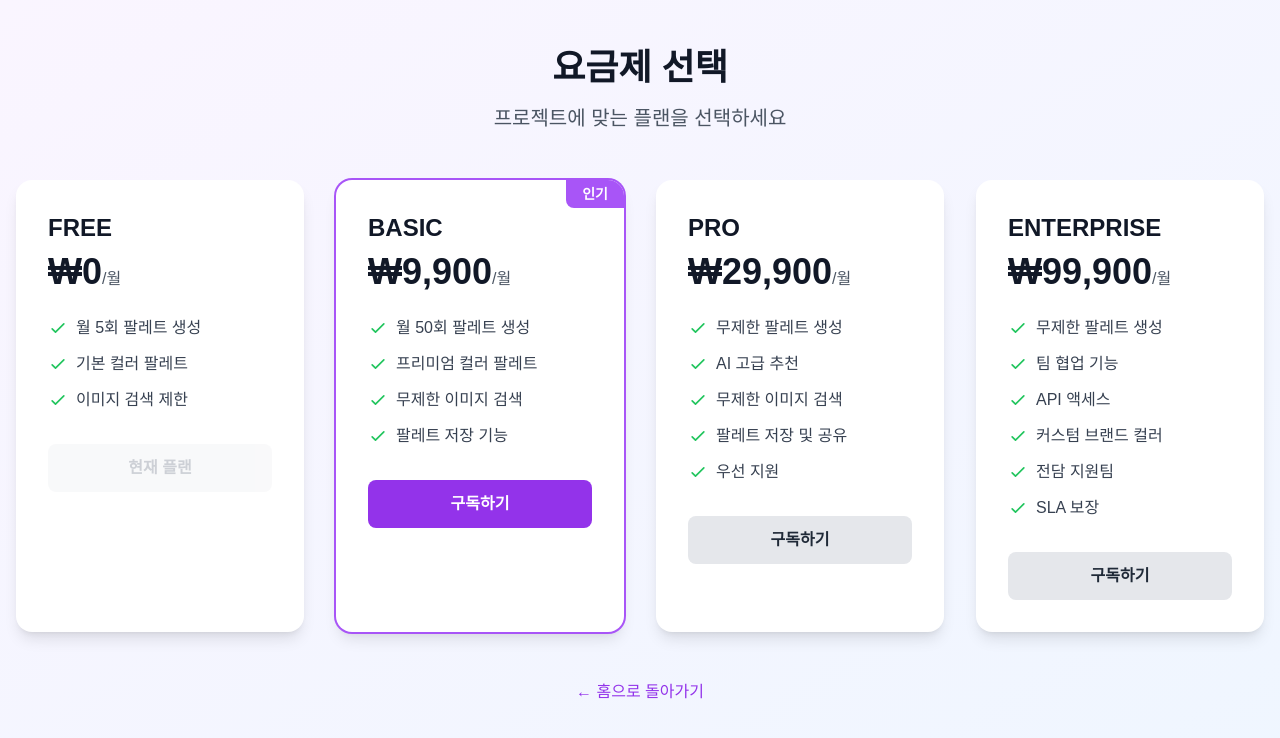
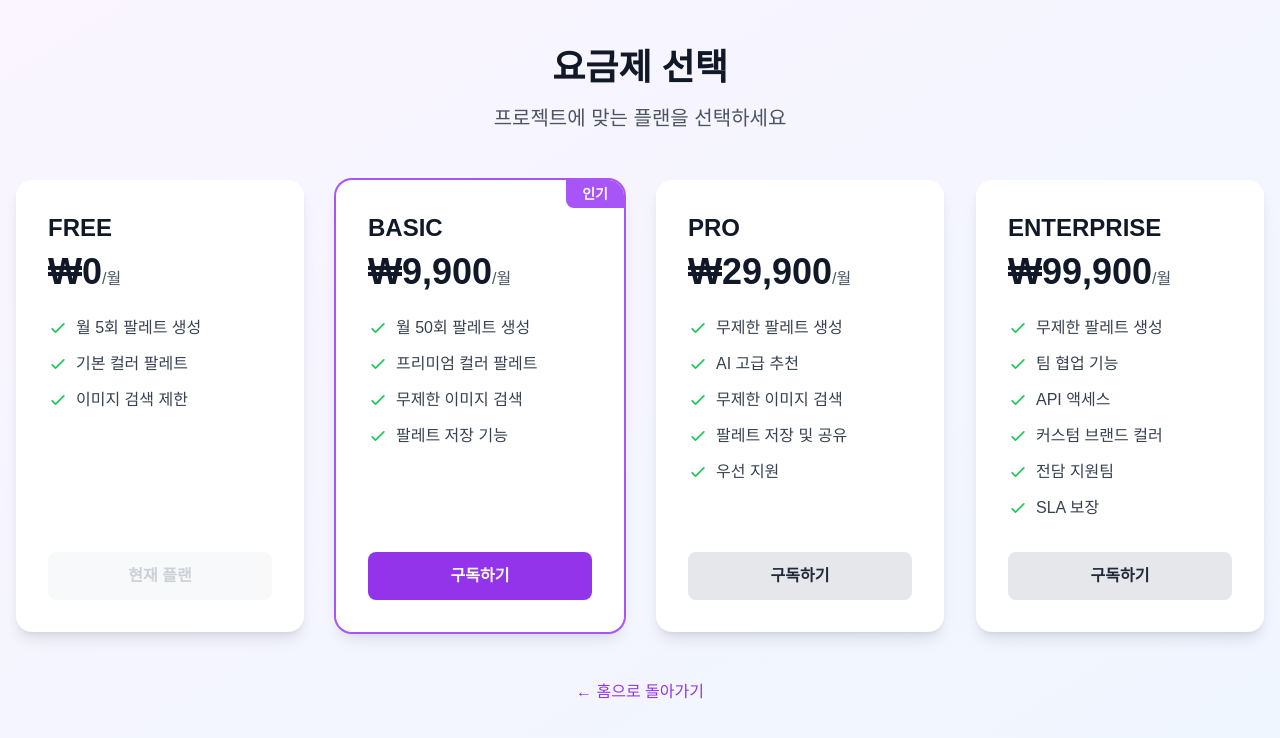
Before and after one commit to losnah-think/color-picker, a Next.js app: page /pricing in a window 1280 px wide. Shown: the top 738 px of the page. Built offline with nearby package versions, Linux system fonts and the light colour scheme; no server answers.

Commit message:
Fix: Align pricing cards and buttons with flexbox layout for consistent height

```diff
--- a/app/pricing/page.tsx
+++ b/app/pricing/page.tsx
@@ -109,7 +109,7 @@ export default function PricingPage() {
           {plans.map((plan) => (
             <div
               key={plan.name}
-              className={`bg-white rounded-2xl shadow-lg p-8 relative ${
+              className={`bg-white rounded-2xl shadow-lg p-8 relative flex flex-col h-full ${
                 plan.popular ? "ring-2 ring-purple-500" : ""
               }`}
             >
@@ -129,7 +129,7 @@ export default function PricingPage() {
                 <span className="text-gray-600">/월</span>
               </div>
 
-              <ul className="space-y-3 mb-8">
+              <ul className="space-y-3 mb-8 flex-grow">
                 {plan.features.map((feature, index) => (
                   <li key={index} className="flex items-start">
                     <svg
```
